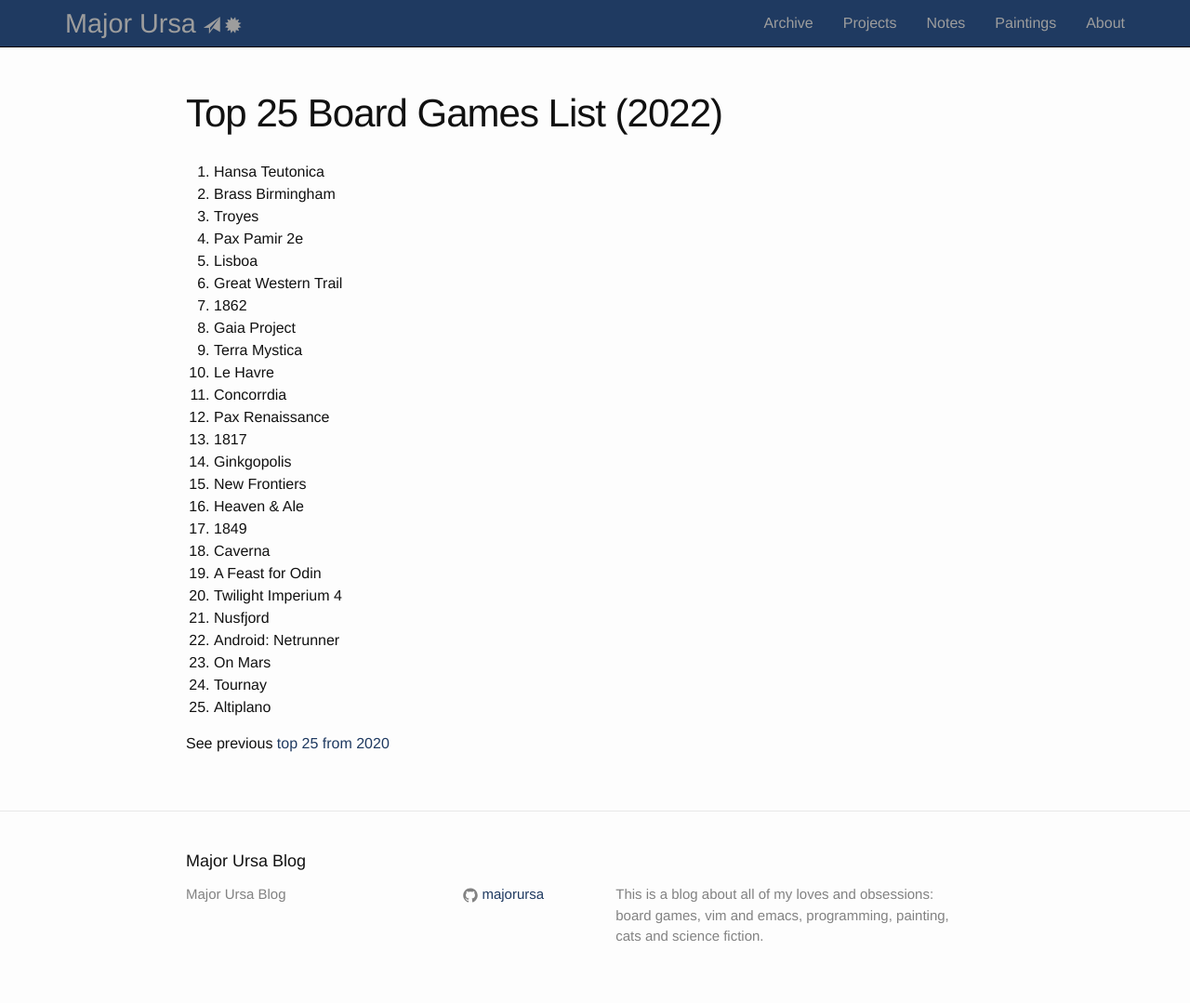
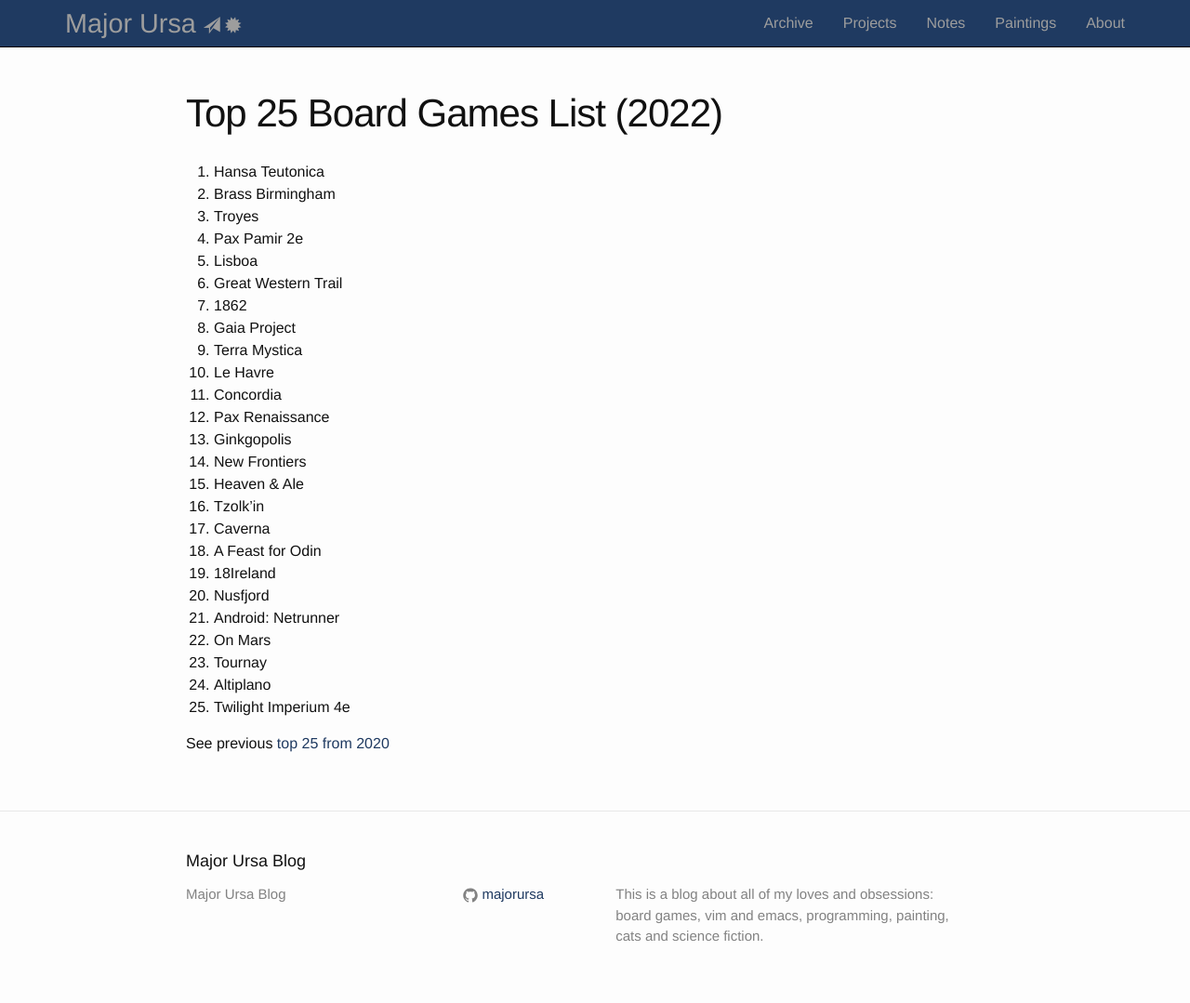
Before and after one commit to underhilllabs/mu-blog, a Jekyll site: the page built from top25.md, in a window 1280 px wide. Shown: the whole page at 93% size. Built offline with Jekyll 4.4.1, drawn with Linux system fonts in a browser that asks for light colours; nearby versions of some CDN libraries.

Commit message:
updates top 25

```diff
--- a/top25.md
+++ b/top25.md
@@ -16,21 +16,21 @@
 1. Gaia Project
 1. Terra Mystica
 8. Le Havre
-1. Concorrdia
+1. Concordia
 1. Pax Renaissance
-1. 1817
 1. Ginkgopolis
 1. New Frontiers
 1. Heaven & Ale
-2. 1849
+2. Tzolk'in
 3. Caverna
 4. A Feast for Odin
-5. Twilight Imperium 4
+5. 18Ireland
 6. Nusfjord
 7. Android: Netrunner
 1. On Mars
 2. Tournay
 10. Altiplano
+10. Twilight Imperium 4e
 
 
 See previous [top 25 from 2020](/top25_2020)
```
